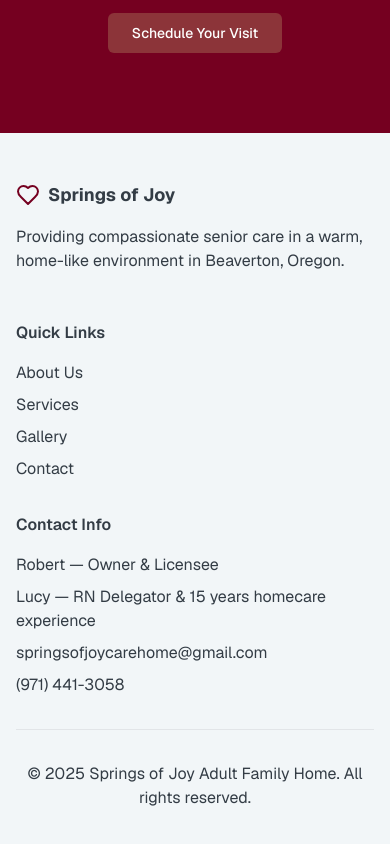
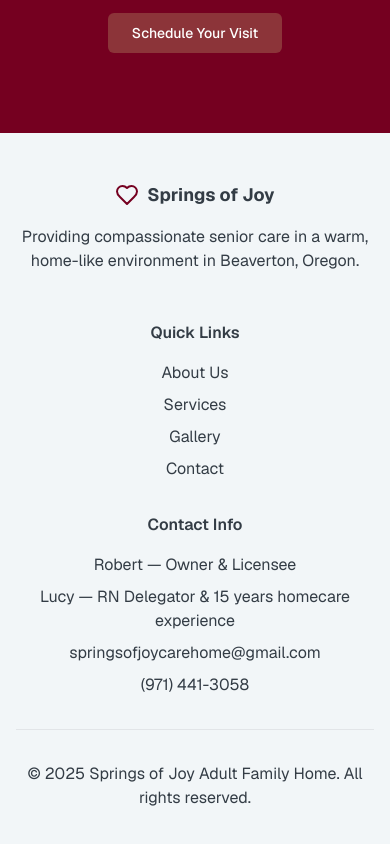
Before and after one commit to max-wanyoike/springs-of-joy, a Next.js app: page /about in a window 390 px wide. Shown: the part 3492-4336 px from the top of the page. Built offline with nearby package versions, Linux system fonts and the light colour scheme.

Commit message:
Update page.tsx

```diff
--- a/app/about/page.tsx
+++ b/app/about/page.tsx
@@ -171,12 +171,12 @@ export default function AboutPage() {
         </div>
       </section>
 
-      {/* Footer */}
+           {/* Footer */}
       <footer className="bg-card py-12 px-4">
         <div className="container mx-auto">
-          <div className="grid md:grid-cols-3 gap-8">
+          <div className="grid md:grid-cols-3 gap-8 text-center md:text-left">
             <div>
-              <div className="flex items-center space-x-2 mb-4">
+              <div className="flex items-center justify-center md:justify-start space-x-2 mb-4">
                 <Heart className="h-6 w-6 text-primary" />
                 <span className="text-lg font-bold text-foreground">Springs of Joy</span>
               </div>
```
